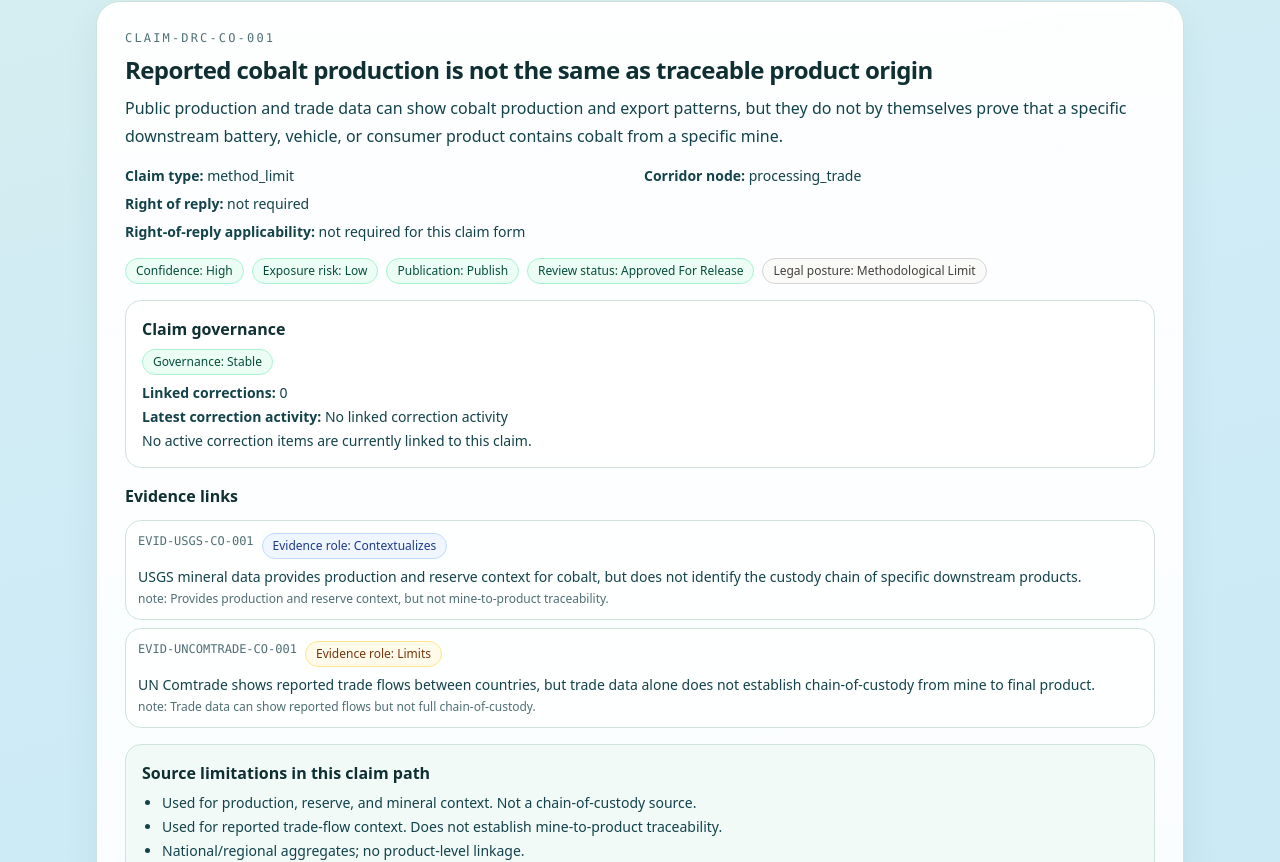
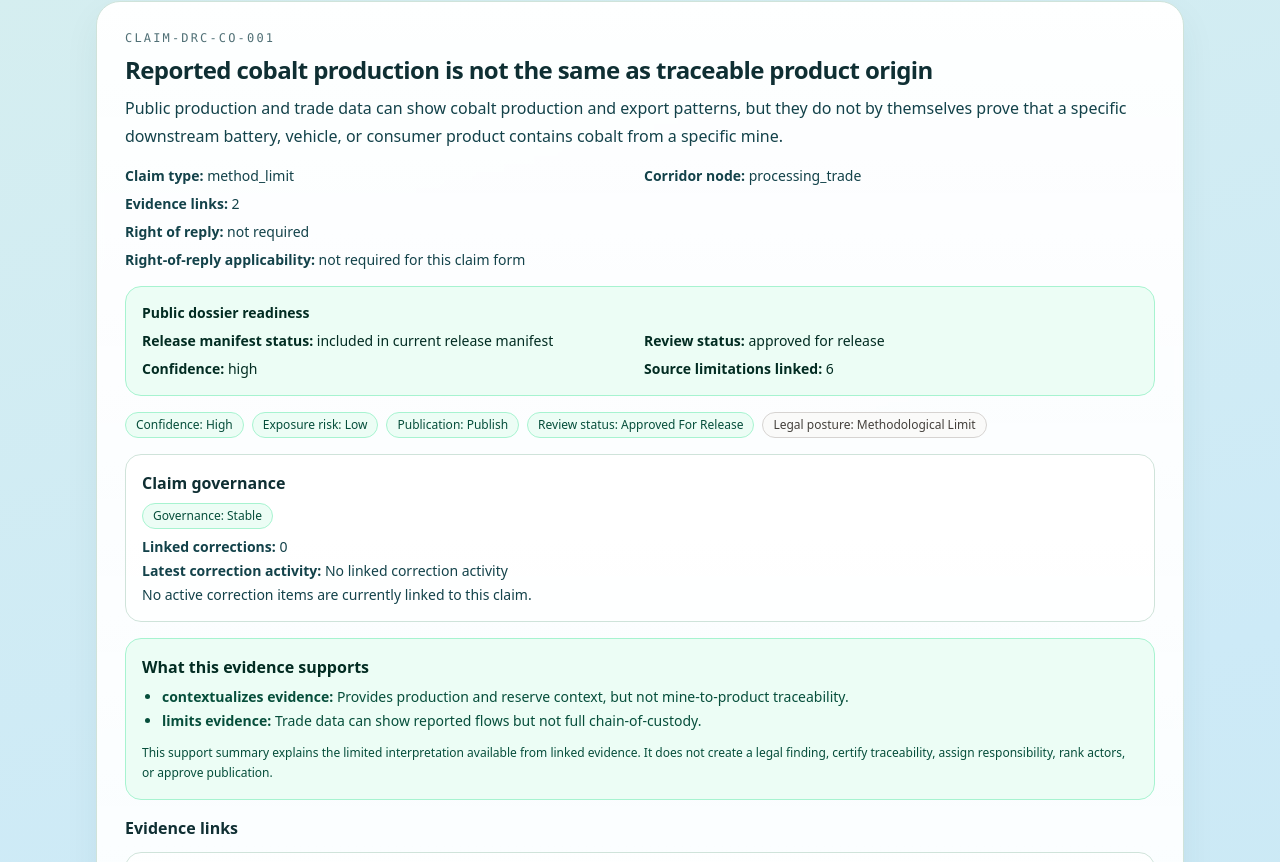
Before and after one commit to ngabiree/eeo, a Next.js app: page / in a window 1280 px wide. Shown: the part 1238-2100 px from the top of the page. Built offline with nearby package versions, Linux system fonts and the light colour scheme; no server answers.

Commit message:
Complete public dossier claim readiness display

```diff
--- a/components/eeo/ClaimCard.tsx
+++ b/components/eeo/ClaimCard.tsx
@@ -2,6 +2,7 @@ import Link from "next/link";
 
 import { evidenceItems } from "@/data/evidence";
 import { copperCobaltPilotSourceMap } from "@/data/sourceMap";
+import { releaseManifest } from "@/data/releaseManifest";
 import { sources } from "@/data/sources";
 import { canClaimBeApprovedForRelease, requiresRightOfReply } from "@/lib/publicationRules";
 import {
@@ -21,6 +22,30 @@ import {
   PublicationDecisionBadge,
   ReviewStatusBadge,
 } from "./StatusBadges";
+
+function formatToken(value: string): string {
+  return value.replaceAll("_", " ");
+}
+
+function getReleaseManifestStatus(claimId: string): string {
+  if (releaseManifest.includedClaimIds.includes(claimId)) {
+    return "included in current release manifest";
+  }
+
+  if (releaseManifest.withheldClaimIds.includes(claimId)) {
+    return "withheld in current release manifest";
+  }
+
+  return "not listed in current release manifest";
+}
+
+function getReleaseManifestStatusClass(claimId: string): string {
+  if (releaseManifest.includedClaimIds.includes(claimId)) {
+    return "border-emerald-200 bg-emerald-50 text-emerald-950";
+  }
+
+  return "border-amber-200 bg-amber-50 text-amber-950";
+}
 
 function governanceMessage(status: ClaimCorrectionSummary["governanceStatus"]): string {
   if (status === "challenged" || status === "under_review") {
@@ -54,6 +79,7 @@ export default function ClaimCard({
   const rightOfReplyApplies = requiresRightOfReply(claim);
   const completeness = getClaimEvidenceCompleteness(claim, evidenceItems, sources, copperCobaltPilotSourceMap);
   const sourceLimitations = getSourceLimitationsForClaim(claim.id, evidenceItems, sources, copperCobaltPilotSourceMap);
+  const releaseManifestStatus = getReleaseManifestStatus(claim.id);
 
   return (
     <article className="eeo-claim-card space-y-4 p-6 backdrop-blur-sm md:p-7">
@@ -70,6 +96,9 @@ export default function ClaimCard({
         <p className="text-sm text-[color:var(--eeo-text)]">
           <strong>Corridor node:</strong> {claim.corridorNode}
         </p>
+        <p className="text-sm text-[color:var(--eeo-text)]">
+          <strong>Evidence links:</strong> {linkedEvidence.length}
+        </p>
         <p className="text-sm text-[color:var(--eeo-text)] md:col-span-2">
           <strong>Right of reply:</strong> {claim.rightOfReplyStatus.replaceAll("_", " ")}
         </p>
@@ -78,6 +107,18 @@ export default function ClaimCard({
           {rightOfReplyApplies ? "may apply for materially affected identifiable actors" : "not required for this claim form"}
         </p>
       </div>
+
+      <section
+        className={`rounded-2xl border p-4 text-sm ${getReleaseManifestStatusClass(claim.id)}`}
+      >
+        <h4 className="font-semibold">Public dossier readiness</h4>
+        <div className="mt-2 grid gap-2 md:grid-cols-2">
+          <p><strong>Release manifest status:</strong> {releaseManifestStatus}</p>
+          <p><strong>Review status:</strong> {formatToken(claim.reviewStatus)}</p>
+          <p><strong>Confidence:</strong> {formatToken(claim.confidence)}</p>
+          <p><strong>Source limitations linked:</strong> {sourceLimitations.length}</p>
+        </div>
+      </section>
 
       <div className="flex flex-wrap gap-2">
         <ConfidenceBadge value={claim.confidence} />
@@ -143,9 +184,34 @@ export default function ClaimCard({
         </div>
       </section>
 
+      <section className="rounded-2xl border border-emerald-200 bg-emerald-50 p-4">
+        <h4 className="font-semibold text-emerald-950">What this evidence supports</h4>
+        <ul className="mt-2 list-disc space-y-1 pl-5 text-sm text-emerald-900">
+          {linkedEvidence.length > 0 ? (
+            linkedEvidence.map(({ evidenceId, role, note, evidence }) => (
+              <li key={`${evidenceId}-support`}>
+                <strong>{formatToken(role)} evidence:</strong>{" "}
+                {note ?? evidence?.summary ?? "Evidence record is linked, but no public-safe support note is recorded."}
+              </li>
+            ))
+          ) : (
+            <li>Evidence needed before this can be treated as a public corridor claim.</li>
+          )}
+        </ul>
+        <p className="mt-3 text-xs leading-5 text-emerald-900">
+          This support summary explains the limited interpretation available from linked evidence. It does not
+          create a legal finding, certify traceability, assign responsibility, rank actors, or approve publication.
+        </p>
+      </section>
+
       <section className="space-y-3">
         <h4 className="font-semibold text-[color:var(--eeo-ink)]">Evidence links</h4>
         <div className="space-y-2">
+          {linkedEvidence.length === 0 ? (
+            <div className="rounded-2xl border border-red-200 bg-red-50 p-3 text-sm text-red-900">
+              Evidence needed before public claim.
+            </div>
+          ) : null}
           {linkedEvidence.map(({ evidenceId, role, note, evidence }) => (
             <div key={evidenceId} className="rounded-2xl border border-[color:var(--eeo-border)] bg-[rgba(255,255,255,0.75)] p-3">
               <div className="mb-2 flex flex-wrap gap-2">
@@ -190,6 +256,7 @@ export default function ClaimCard({
       </section>
 
       <div className="flex flex-wrap items-center justify-between gap-3 border-t border-[color:var(--eeo-border)] pt-3">
+        <span className="text-xs text-[color:var(--eeo-muted)]">Release manifest: {releaseManifestStatus}</span>
         <span className="text-xs text-[color:var(--eeo-muted)]">Last updated: {claim.lastUpdated}</span>
         <Link
           href="/pilot/corrections"
```
